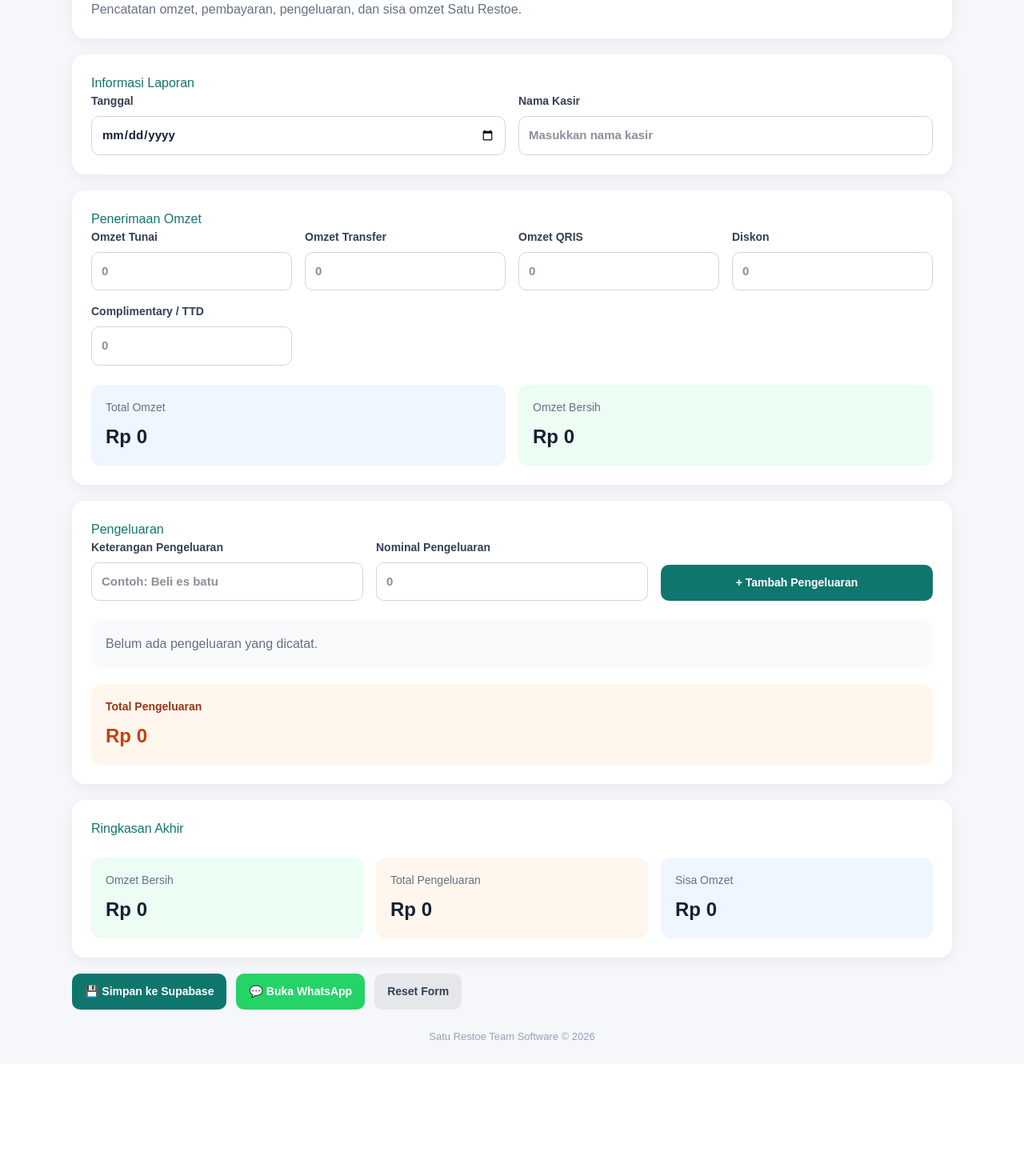
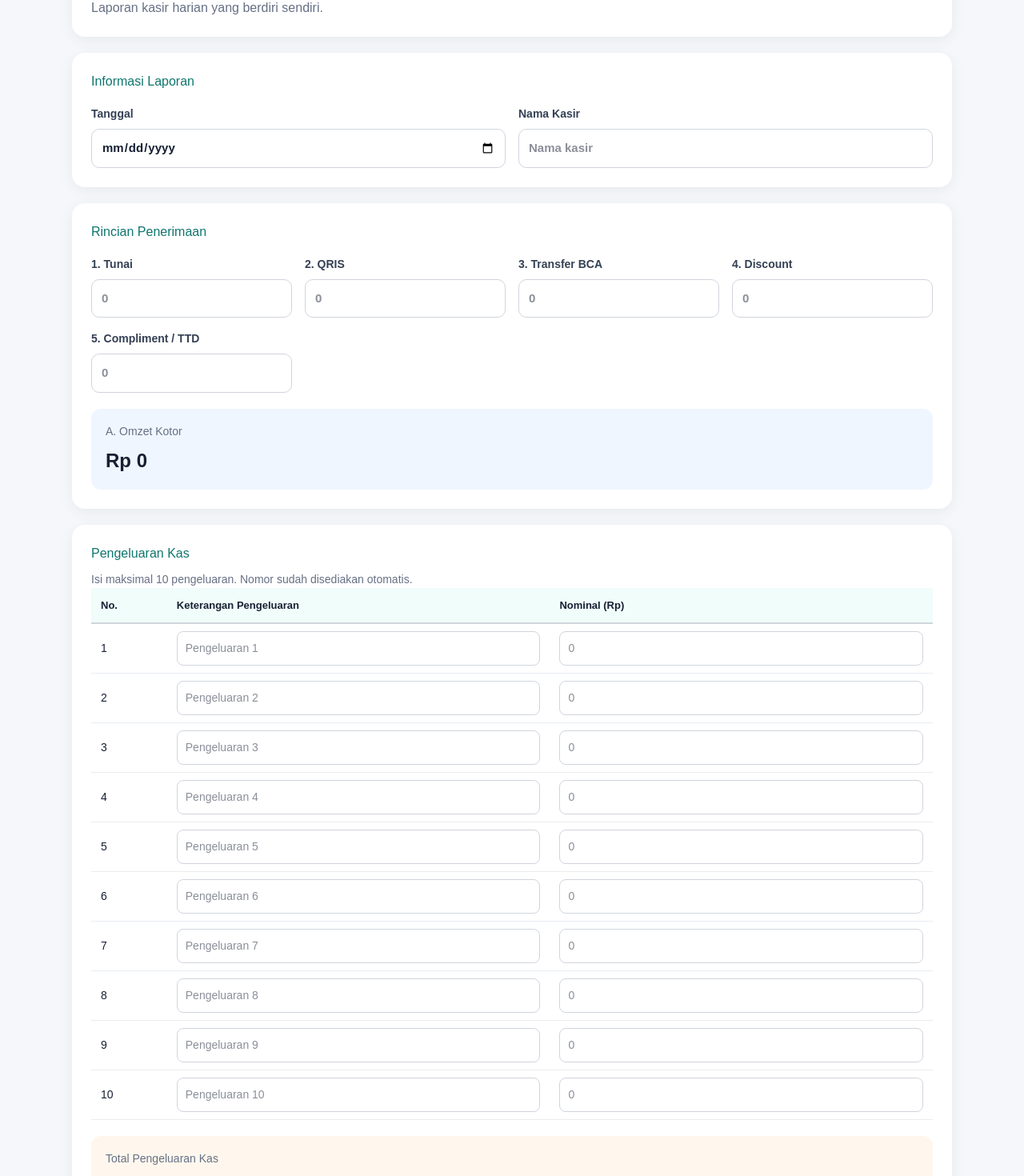
Before and after one commit to aderana212-gif/satu-restoe-team-software, a Next.js app: page /laporan-kasir in a window 1280 px wide. Shown: the part 140-1610 px from the top of the page at 80% size. Before the commit the page ends 1470 px from the top, so only its background shows below. Built offline with nearby package versions, Linux system fonts and the light colour scheme; no server answers.

Commit message:
Rebuild Tab 4 as standalone daily cashier report with 10 expense rows, Supabase save, and WhatsApp Messenger sharing

```diff
--- a/app/laporan-kasir/page.tsx
+++ b/app/laporan-kasir/page.tsx
@@ -1,163 +1,231 @@
 "use client";
 
-import { useState } from "react";
-import { createClient } from "@supabase/supabase-js";
+import { useMemo, useState } from "react";
+import { supabase } from "@/lib/supabase";
 
-type Expense = { id: number; description: string; amount: number };
+type Expense = { keterangan: string; nominal: string };
 
-function getSupabase() {
-  const url = process.env.NEXT_PUBLIC_SUPABASE_URL;
-  const key = process.env.NEXT_PUBLIC_SUPABASE_ANON_KEY;
-  if (!url || !key) return null;
-  return createClient(url, key);
-}
+const emptyExpense = (): Expense => ({ keterangan: "", nominal: "" });
 
 export default function LaporanKasirPage() {
-  const [date, setDate] = useState("");
-  const [cashier, setCashier] = useState("");
-  const [cashOmzet, setCashOmzet] = useState("");
-  const [transferOmzet, setTransferOmzet] = useState("");
-  const [qrisOmzet, setQrisOmzet] = useState("");
+  const [tanggal, setTanggal] = useState("");
+  const [namaKasir, setNamaKasir] = useState("");
+  const [tunai, setTunai] = useState("");
+  const [qris, setQris] = useState("");
+  const [transferBca, setTransferBca] = useState("");
   const [discount, setDiscount] = useState("");
   const [compliment, setCompliment] = useState("");
-  const [expenses, setExpenses] = useState<Expense[]>([]);
-  const [expenseDescription, setExpenseDescription] = useState("");
-  const [expenseAmount, setExpenseAmount] = useState("");
+  const [expenses, setExpenses] = useState<Expense[]>(Array.from({ length: 10 }, emptyExpense));
   const [saving, setSaving] = useState(false);
 
-  const cash = Number(cashOmzet) || 0;
-  const transfer = Number(transferOmzet) || 0;
-  const qris = Number(qrisOmzet) || 0;
-  const discountValue = Number(discount) || 0;
-  const complimentValue = Number(compliment) || 0;
-  const totalOmzet = cash + transfer + qris;
-  const realOmzet = totalOmzet - discountValue - complimentValue;
-  const totalExpense = expenses.reduce((total, expense) => total + expense.amount, 0);
-  const remainingOmzet = realOmzet - totalExpense;
+  const values = useMemo(() => {
+    const toNumber = (value: string) => Number(value) || 0;
+    const omzetKotor = [tunai, qris, transferBca, discount, compliment].reduce(
+      (sum, value) => sum + toNumber(value),
+      0
+    );
+    const totalPengeluaran = expenses.reduce(
+      (sum, expense) => sum + toNumber(expense.nominal),
+      0
+    );
+    const omzetBersih = omzetKotor - totalPengeluaran;
 
-  function formatRupiah(value: number) {
-    return new Intl.NumberFormat("id-ID", { style: "currency", currency: "IDR", maximumFractionDigits: 0 }).format(value);
-  }
+    return { toNumber, omzetKotor, totalPengeluaran, omzetBersih };
+  }, [tunai, qris, transferBca, discount, compliment, expenses]);
 
-  function formatTanggal(value: string) {
+  const formatRupiah = (value: number) =>
+    new Intl.NumberFormat("id-ID", {
+      style: "currency",
+      currency: "IDR",
+      maximumFractionDigits: 0,
+    }).format(value);
+
+  const formatTanggal = (value: string) => {
     if (!value) return "-";
-    return new Intl.DateTimeFormat("id-ID", { day: "2-digit", month: "long", year: "numeric" }).format(new Date(`${value}T00:00:00`));
-  }
+    return new Intl.DateTimeFormat("id-ID", {
+      day: "2-digit",
+      month: "long",
+      year: "numeric",
+    }).format(new Date(`${value}T00:00:00`));
+  };
 
-  function addExpense() {
-    if (!expenseDescription.trim() || !expenseAmount || Number(expenseAmount) <= 0) {
-      alert("Isi keterangan dan nominal pengeluaran terlebih dahulu.");
+  const updateExpense = (index: number, field: keyof Expense, value: string) => {
+    setExpenses((current) =>
+      current.map((expense, expenseIndex) =>
+        expenseIndex === index ? { ...expense, [field]: value } : expense
+      )
+    );
+  };
+
+  const buildMessage = () => {
+    const expenseLines = expenses
+      .map((expense, index) => {
+        const nominal = values.toNumber(expense.nominal);
+        return `${index + 1}. ${expense.keterangan || "-"} : ${formatRupiah(nominal)}`;
+      })
+      .join("\n");
+
+    return [
+      "SATU RESTOE LAPORAN KASIR",
+      "",
+      `Tanggal : ${formatTanggal(tanggal)}`,
+      `Nama Kasir : ${namaKasir || "-"}`,
+      "",
+      "RINCIAN PENERIMAAN",
+      `1. Tunai : ${formatRupiah(values.toNumber(tunai))}`,
+      `2. QRIS : ${formatRupiah(values.toNumber(qris))}`,
+      `3. Transfer BCA : ${formatRupiah(values.toNumber(transferBca))}`,
+      `4. Discount : ${formatRupiah(values.toNumber(discount))}`,
+      `5. Compliment/TTD : ${formatRupiah(values.toNumber(compliment))}`,
+      "",
+      `A. Omzet Kotor : ${formatRupiah(values.omzetKotor)}`,
+      "",
+      "PENGELUARAN KAS",
+      expenseLines,
+      "",
+      `Total Pengeluaran : ${formatRupiah(values.totalPengeluaran)}`,
+      `Omzet Bersih : ${formatRupiah(values.omzetBersih)}`,
+      "",
+      "Laporan dari Satu Restoe Team Software",
+    ].join("\n");
+  };
+
+  const saveReport = async () => {
+    if (!tanggal || !namaKasir.trim()) {
+      alert("Tanggal dan nama kasir wajib diisi.");
       return;
     }
-    setExpenses((current) => [...current, { id: Date.now(), description: expenseDescription.trim(), amount: Number(expenseAmount) }]);
-    setExpenseDescription("");
-    setExpenseAmount("");
-  }
 
-  function buildReportMessage() {
-    const expenseLines = expenses.length
-      ? expenses.map((expense, index) => `${index + 1}. ${expense.description} : ${formatRupiah(expense.amount)}`).join("\n")
-      : "-";
-    return `LAPORAN KASIR\nSATU RESTOE\n\nHari/Tanggal : ${formatTanggal(date)}\nPetugas : ${cashier || "-"}\n\nRINCIAN OMZET\nOmzet Tunai : ${formatRupiah(cash)}\nTransfer : ${formatRupiah(transfer)}\nQRIS : ${formatRupiah(qris)}\nTotal Kotor : ${formatRupiah(totalOmzet)}\n\nDiskon : ${formatRupiah(discountValue)}\nTTD/Compliment : ${formatRupiah(complimentValue)}\nOmzet Bersih : ${formatRupiah(realOmzet)}\n\nPENGELUARAN KAS\n${expenseLines}\n\nTotal Pengeluaran : ${formatRupiah(totalExpense)}\nSisa Omzet : ${formatRupiah(remainingOmzet)}\n\nCatatan: -`;
-  }
+    setSaving(true);
+    const { error } = await supabase.from("laporan_kasir").insert({
+      tanggal,
+      nama_kasir: namaKasir.trim(),
+      tunai: values.toNumber(tunai),
+      qris: values.toNumber(qris),
+      transfer_bca: values.toNumber(transferBca),
+      discount: values.toNumber(discount),
+      compliment_ttd: values.toNumber(compliment),
+      omzet_kotor: values.omzetKotor,
+      pengeluaran: expenses.map((expense, index) => ({
+        nomor: index + 1,
+        keterangan: expense.keterangan.trim(),
+        nominal: values.toNumber(expense.nominal),
+      })),
+      total_pengeluaran: values.totalPengeluaran,
+      omzet_bersih: values.omzetBersih,
+    });
+    setSaving(false);
 
-  async function saveReport() {
-    if (!date || !cashier) {
+    if (error) {
+      alert(`Gagal menyimpan laporan: ${error.message}`);
+      return;
+    }
+    alert("Laporan kasir berhasil disimpan.");
+  };
+
+  const sendWhatsApp = () => {
+    if (!tanggal || !namaKasir.trim()) {
       alert("Isi tanggal dan nama kasir terlebih dahulu.");
       return;
     }
-    const supabase = getSupabase();
-    if (!supabase) {
-      alert("Connection Supabase belum tersedia. Silakan isi NEXT_PUBLIC_SUPABASE_URL dan NEXT_PUBLIC_SUPABASE_ANON_KEY di Vercel.");
-      return;
-    }
-    setSaving(true);
-    const { error } = await supabase.from("laporan_kasir").insert({
-      tanggal: date,
-      petugas: cashier,
-      omzet_tunai: cash,
-      omzet_transfer: transfer,
-      omzet_qris: qris,
-      diskon: discountValue,
-      compliment: complimentValue,
-      pengeluaran: expenses,
-      total_omzet: totalOmzet,
-      omzet_bersih: realOmzet,
-      total_pengeluaran: totalExpense,
-      sisa_omzet: remainingOmzet,
-    });
-    setSaving(false);
-    if (error) {
-      alert(`Gagal menyimpan ke Supabase: ${error.message}`);
-      return;
-    }
-    alert("Laporan berhasil disimpan ke Supabase.");
-  }
+    const message = encodeURIComponent(buildMessage());
+    window.location.href = `whatsapp://send?text=${message}`;
+  };
 
-  function sendWhatsApp() {
-    const message = encodeURIComponent(buildReportMessage());
-    // Tanpa memasukkan nomor: WhatsApp akan terbuka dan pengguna memilih kontak/grup tujuan.
-    window.open(`https://api.whatsapp.com/send?text=${message}`, "_blank");
-  }
-
-  function deleteExpense(id: number) {
-    setExpenses((current) => current.filter((expense) => expense.id !== id));
-  }
-
-  function resetForm() {
-    if (!window.confirm("Yakin ingin mengosongkan seluruh laporan ini?")) return;
-    setDate(""); setCashier(""); setCashOmzet(""); setTransferOmzet(""); setQrisOmzet(""); setDiscount(""); setCompliment(""); setExpenses([]); setExpenseDescription(""); setExpenseAmount("");
-  }
+  const resetForm = () => {
+    if (!window.confirm("Kosongkan seluruh laporan ini?")) return;
+    setTanggal("");
+    setNamaKasir("");
+    setTunai("");
+    setQris("");
+    setTransferBca("");
+    setDiscount("");
+    setCompliment("");
+    setExpenses(Array.from({ length: 10 }, emptyExpense));
+  };
 
   return (
     <main style={pageStyle}>
       <div style={containerStyle}>
-        <header style={headerStyle}>
-          <a href="/" style={backLinkStyle}>← Kembali ke Dashboard</a>
-          <h1 style={mainTitleStyle}>Laporan Kasir</h1>
-          <p style={subtitleStyle}>Pencatatan omzet, pembayaran, pengeluaran, dan sisa omzet Satu Restoe.</p>
+        <header style={cardStyle}>
+          <a href="/" style={backStyle}>← Kembali ke Dashboard</a>
+          <h1 style={titleStyle}>Satu Restoe Laporan Kasir</h1>
+          <p style={subtitleStyle}>Laporan kasir harian yang berdiri sendiri.</p>
         </header>
 
-        <section style={sectionStyle}>
+        <section style={cardStyle}>
           <h2 style={sectionTitleStyle}>Informasi Laporan</h2>
-          <div style={formGridStyle}>
-            <Field label="Tanggal"><input type="date" value={date} onChange={(e) => setDate(e.target.value)} style={inputStyle} /></Field>
-            <Field label="Nama Kasir"><input type="text" value={cashier} onChange={(e) => setCashier(e.target.value)} placeholder="Masukkan nama kasir" style={inputStyle} /></Field>
+          <div style={gridStyle}>
+            <Field label="Tanggal">
+              <input type="date" value={tanggal} onChange={(e) => setTanggal(e.target.value)} style={inputStyle} />
+            </Field>
+            <Field label="Nama Kasir">
+              <input value={namaKasir} onChange={(e) => setNamaKasir(e.target.value)} placeholder="Nama kasir" style={inputStyle} />
+            </Field>
           </div>
         </section>
 
-        <section style={sectionStyle}>
-          <h2 style={sectionTitleStyle}>Penerimaan Omzet</h2>
-          <div style={formGridStyle}>
-            <Field label="Omzet Tunai"><input type="number" min="0" value={cashOmzet} onChange={(e) => setCashOmzet(e.target.value)} placeholder="0" style={inputStyle} /></Field>
-            <Field label="Omzet Transfer"><input type="number" min="0" value={transferOmzet} onChange={(e) => setTransferOmzet(e.target.value)} placeholder="0" style={inputStyle} /></Field>
-            <Field label="Omzet QRIS"><input type="number" min="0" value={qrisOmzet} onChange={(e) => setQrisOmzet(e.target.value)} placeholder="0" style={inputStyle} /></Field>
-            <Field label="Diskon"><input type="number" min="0" value={discount} onChange={(e) => setDiscount(e.target.value)} placeholder="0" style={inputStyle} /></Field>
-            <Field label="Complimentary / TTD"><input type="number" min="0" value={compliment} onChange={(e) => setCompliment(e.target.value)} placeholder="0" style={inputStyle} /></Field>
+        <section style={cardStyle}>
+          <h2 style={sectionTitleStyle}>Rincian Penerimaan</h2>
+          <div style={gridStyle}>
+            <MoneyField label="1. Tunai" value={tunai} onChange={setTunai} />
+            <MoneyField label="2. QRIS" value={qris} onChange={setQris} />
+            <MoneyField label="3. Transfer BCA" value={transferBca} onChange={setTransferBca} />
+            <MoneyField label="4. Discount" value={discount} onChange={setDiscount} />
+            <MoneyField label="5. Compliment / TTD" value={compliment} onChange={setCompliment} />
           </div>
-          <div style={summaryGridStyle}><SummaryCard title="Total Omzet" value={formatRupiah(totalOmzet)} background="#eff6ff" /><SummaryCard title="Omzet Bersih" value={formatRupiah(realOmzet)} background="#ecfdf3" /></div>
+          <Summary title="A. Omzet Kotor" value={formatRupiah(values.omzetKotor)} background="#eff6ff" />
         </section>
 
-        <section style={sectionStyle}>
-          <h2 style={sectionTitleStyle}>Pengeluaran</h2>
-          <div style={expenseFormGridStyle}>
-            <Field label="Keterangan Pengeluaran"><input type="text" value={expenseDescription} onChange={(e) => setExpenseDescription(e.target.value)} placeholder="Contoh: Beli es batu" style={inputStyle} /></Field>
-            <Field label="Nominal Pengeluaran"><input type="number" min="0" value={expenseAmount} onChange={(e) => setExpenseAmount(e.target.value)} placeholder="0" style={inputStyle} /></Field>
-            <button type="button" onClick={addExpense} style={{ ...buttonStyle, background: "#0f766e", color: "#ffffff" }}>+ Tambah Pengeluaran</button>
+        <section style={cardStyle}>
+          <h2 style={sectionTitleStyle}>Pengeluaran Kas</h2>
+          <p style={hintStyle}>Isi maksimal 10 pengeluaran. Nomor sudah disediakan otomatis.</p>
+          <div style={expenseTableWrapperStyle}>
+            <table style={tableStyle}>
+              <thead>
+                <tr>
+                  <th style={thStyle}>No.</th>
+                  <th style={thStyle}>Keterangan Pengeluaran</th>
+                  <th style={thStyle}>Nominal (Rp)</th>
+                </tr>
+              </thead>
+              <tbody>
+                {expenses.map((expense, index) => (
+                  <tr key={index}>
+                    <td style={tdStyle}>{index + 1}</td>
+                    <td style={tdStyle}>
+                      <input value={expense.keterangan} onChange={(e) => updateExpense(index, "keterangan", e.target.value)} placeholder={`Pengeluaran ${index + 1}`} style={tableInputStyle} />
+                    </td>
+                    <td style={tdStyle}>
+                      <input type="number" min="0" value={expense.nominal} onChange={(e) => updateExpense(index, "nominal", e.target.value)} placeholder="0" style={tableInputStyle} />
+                    </td>
+                  </tr>
+                ))}
+              </tbody>
+            </table>
           </div>
-          <div style={{ marginTop: "24px" }}>{expenses.length === 0 ? <div style={emptyStyle}>Belum ada pengeluaran yang dicatat.</div> : <div style={tableWrapperStyle}><table style={tableStyle}><thead><tr><th style={tableHeaderStyle}>No.</th><th style={tableHeaderStyle}>Keterangan</th><th style={tableHeaderStyle}>Nominal</th><th style={tableHeaderStyle}>Aksi</th></tr></thead><tbody>{expenses.map((expense, index) => <tr key={expense.id}><td style={tableCellStyle}>{index + 1}</td><td style={tableCellStyle}>{expense.description}</td><td style={tableCellStyle}>{formatRupiah(expense.amount)}</td><td style={tableCellStyle}><button type="button" onClick={() => deleteExpense(expense.id)} style={{ ...buttonStyle, background: "#fee2e2", color: "#b91c1c", padding: "8px 12px" }}>Hapus</button></td></tr>)}</tbody></table></div>}</div>
-          <div style={expenseTotalStyle}><div style={expenseTotalLabelStyle}>Total Pengeluaran</div><div style={expenseTotalValueStyle}>{formatRupiah(totalExpense)}</div></div>
+          <Summary title="Total Pengeluaran Kas" value={formatRupiah(values.totalPengeluaran)} background="#fff7ed" />
         </section>
 
-        <section style={sectionStyle}>
+        <section style={cardStyle}>
           <h2 style={sectionTitleStyle}>Ringkasan Akhir</h2>
-          <div style={summaryGridStyle}><SummaryCard title="Omzet Bersih" value={formatRupiah(realOmzet)} background="#ecfdf3" /><SummaryCard title="Total Pengeluaran" value={formatRupiah(totalExpense)} background="#fff7ed" /><SummaryCard title="Sisa Omzet" value={formatRupiah(remainingOmzet)} background={remainingOmzet >= 0 ? "#eff6ff" : "#fee2e2"} /></div>
+          <div style={summaryGridStyle}>
+            <Summary title="A. Omzet Kotor" value={formatRupiah(values.omzetKotor)} background="#eff6ff" />
+            <Summary title="Pengeluaran Kas" value={formatRupiah(values.totalPengeluaran)} background="#fff7ed" />
+            <Summary title="Omzet Bersih (A - Pengeluaran)" value={formatRupiah(values.omzetBersih)} background="#ecfdf3" />
+          </div>
         </section>
 
         <div style={actionsStyle}>
-          <button type="button" onClick={saveReport} disabled={saving} style={{ ...buttonStyle, background: "#0f766e", color: "#ffffff", opacity: saving ? 0.7 : 1 }}>{saving ? "⏳ Menyimpan..." : "💾 Simpan ke Supabase"}</button>
-          <button type="button" onClick={sendWhatsApp} style={{ ...buttonStyle, background: "#25d366", color: "#ffffff" }}>💬 Buka WhatsApp</button>
-          <button type="button" onClick={resetForm} style={{ ...buttonStyle, background: "#e5e7eb", color: "#344054" }}>Reset Form</button>
+          <button onClick={saveReport} disabled={saving} style={{ ...buttonStyle, background: "#0f766e", color: "#fff", opacity: saving ? 0.7 : 1 }}>
+            {saving ? "Menyimpan..." : "💾 Save Laporan"}
+          </button>
+          <button onClick={sendWhatsApp} style={{ ...buttonStyle, background: "#25d366", color: "#fff" }}>
+            💬 Kirim ke WhatsApp
+          </button>
+          <button onClick={resetForm} style={{ ...buttonStyle, background: "#e5e7eb", color: "#344054" }}>
+            Reset
+          </button>
         </div>
 
         <footer style={footerStyle}>Satu Restoe Team Software © 2026</footer>
@@ -166,30 +234,37 @@ export default function LaporanKasirPage() {
   );
 }
 
-function Field({ label, children }: { label: string; children: React.ReactNode }) { return <label style={labelStyle}>{label}{children}</label>; }
-function SummaryCard({ title, value, background }: { title: string; value: string; background: string }) { return <div style={{ padding: "18px", borderRadius: "12px", background }}><div style={{ color: "#667085", fontSize: "14px", marginBottom: "8px" }}>{title}</div><div style={{ fontSize: "24px", fontWeight: 700, color: "#172033" }}>{value}</div></div>; }
+function Field({ label, children }: { label: string; children: React.ReactNode }) {
+  return <label style={labelStyle}>{label}{children}</label>;
+}
+
+function MoneyField({ label, value, onChange }: { label: string; value: string; onChange: (value: string) => void }) {
+  return <Field label={label}><input type="number" min="0" value={value} onChange={(e) => onChange(e.target.value)} placeholder="0" style={inputStyle} /></Field>;
+}
+
+function Summary({ title, value, background }: { title: string; value: string; background: string }) {
+  return <div style={{ marginTop: "20px", padding: "18px", borderRadius: "12px", background }}><div style={summaryLabelStyle}>{title}</div><div style={summaryValueStyle}>{value}</div></div>;
+}
 
 const pageStyle = { minHeight: "100vh", background: "#f5f7fb", padding: "24px", fontFamily: "Arial, sans-serif", color: "#172033" };
 const containerStyle = { maxWidth: "1100px", margin: "0 auto" };
-const headerStyle = { background: "#ffffff", borderRadius: "16px", padding: "24px", marginBottom: "20px", boxShadow: "0 4px 18px rgba(0,0,0,0.06)" };
-const backLinkStyle = { color: "#0f766e", textDecoration: "none", fontWeight: "bold" };
-const mainTitleStyle = { margin: "16px 0 8px", color: "#0f766e", fontSize: "28px" };
-const subtitleStyle = { margin: "10px 0 0", color: "#667085" };
-const sectionStyle = { background: "#ffffff", borderRadius: "16px", padding: "24px", marginBottom: "20px", boxShadow: "0 4px 18px rgba(0,0,0,0.06)" };
-const sectionTitleStyle = { marginTop: 0, color: "#0f766e" };
-const formGridStyle = { display: "grid", gridTemplateColumns: "repeat(auto-fit, minmax(220px, 1fr))", gap: "16px" };
-const expenseFormGridStyle = { display: "grid", gridTemplateColumns: "repeat(auto-fit, minmax(220px, 1fr))", gap: "16px", alignItems: "end" };
+const cardStyle = { background: "#fff", borderRadius: "16px", padding: "24px", marginBottom: "20px", boxShadow: "0 4px 18px rgba(0,0,0,0.06)" };
+const backStyle = { color: "#0f766e", textDecoration: "none", fontWeight: 700 };
+const titleStyle = { margin: "16px 0 8px", color: "#0f766e", fontSize: "28px" };
+const subtitleStyle = { margin: 0, color: "#667085" };
+const sectionTitleStyle = { margin: "0 0 18px", color: "#0f766e" };
+const gridStyle = { display: "grid", gridTemplateColumns: "repeat(auto-fit, minmax(220px, 1fr))", gap: "16px" };
 const labelStyle = { display: "block", fontSize: "14px", fontWeight: 600, color: "#344054" };
-const inputStyle = { display: "block", width: "100%", boxSizing: "border-box" as const, marginTop: "8px", padding: "12px", border: "1px solid #d0d5dd", borderRadius: "10px", fontSize: "15px", background: "#ffffff", color: "#172033" };
-const buttonStyle = { border: "none", borderRadius: "10px", padding: "12px 16px", cursor: "pointer", fontWeight: 600, fontSize: "14px" };
-const summaryGridStyle = { display: "grid", gridTemplateColumns: "repeat(auto-fit, minmax(220px, 1fr))", gap: "16px", marginTop: "24px" };
-const tableWrapperStyle = { overflowX: "auto" as const };
-const tableStyle = { width: "100%", borderCollapse: "collapse" as const };
-const tableHeaderStyle = { textAlign: "left" as const, padding: "12px", borderBottom: "2px solid #d0d5dd", background: "#f5f7fb", whiteSpace: "nowrap" as const };
-const tableCellStyle = { textAlign: "left" as const, padding: "12px", borderBottom: "1px solid #eaecf0" };
-const emptyStyle = { padding: "18px", borderRadius: "12px", background: "#f9fafb", color: "#667085" };
-const expenseTotalStyle = { marginTop: "20px", padding: "18px", borderRadius: "12px", background: "#fff7ed" };
-const expenseTotalLabelStyle = { color: "#9a3412", fontSize: "14px", fontWeight: 600 };
-const expenseTotalValueStyle = { fontSize: "24px", fontWeight: 700, color: "#c2410c", marginTop: "8px" };
+const inputStyle = { display: "block", width: "100%", boxSizing: "border-box" as const, marginTop: "8px", padding: "12px", border: "1px solid #d0d5dd", borderRadius: "10px", fontSize: "15px", background: "#fff", color: "#172033" };
+const tableInputStyle = { width: "100%", boxSizing: "border-box" as const, padding: "10px", border: "1px solid #d0d5dd", borderRadius: "8px", fontSize: "14px" };
+const buttonStyle = { border: "none", borderRadius: "10px", padding: "13px 18px", cursor: "pointer", fontWeight: 700, fontSize: "14px" };
+const summaryLabelStyle = { color: "#667085", fontSize: "14px", marginBottom: "8px" };
+const summaryValueStyle = { color: "#172033", fontSize: "24px", fontWeight: 700 };
+const summaryGridStyle = { display: "grid", gridTemplateColumns: "repeat(auto-fit, minmax(220px, 1fr))", gap: "16px" };
+const hintStyle = { color: "#667085", fontSize: "14px", marginTop: "-8px" };
+const expenseTableWrapperStyle = { overflowX: "auto" as const };
+const tableStyle = { width: "100%", minWidth: "650px", borderCollapse: "collapse" as const };
+const thStyle = { textAlign: "left" as const, padding: "12px", background: "#f0fdfa", borderBottom: "2px solid #d0d5dd", fontSize: "13px" };
+const tdStyle = { padding: "9px 12px", borderBottom: "1px solid #eaecf0", fontSize: "14px" };
 const actionsStyle = { display: "flex", flexWrap: "wrap" as const, gap: "12px", marginBottom: "24px" };
 const footerStyle = { textAlign: "center" as const, color: "#98a2b3", fontSize: "13px", marginTop: "24px" };
```
